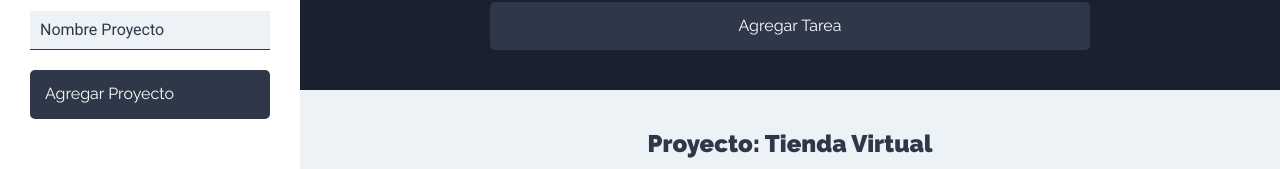
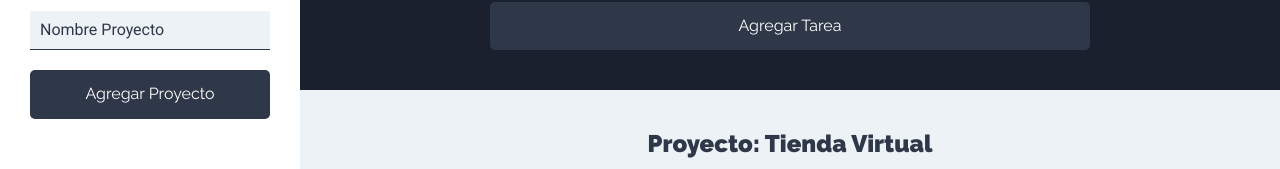
Before and after one commit to jimmy404/MERN-Client, a React (Create React App) app: page /proyectos in a window 1280 px wide. Both pictures are taken after a click on the button "Nuevo Proyecto". Shown: the part 202-371 px from the top of the page. Built offline with nearby package versions, Linux system fonts and the light colour scheme.

Commit message:
Adding code&ternary&repairing bug submit - NuevoProyecto.js

```diff
--- a/src/components/proyectos/NuevoProyecto.js
+++ b/src/components/proyectos/NuevoProyecto.js
@@ -5,7 +5,7 @@ const NuevoProyecto = () => {
 
     //Obtener state formulario
     const proyectosContext = useContext(proyectoContext);
-    const { formulario, mostrarFormulario, agregarProyecto } = proyectosContext;
+    const { formulario, errorformulario, mostrarFormulario, agregarProyecto, mostrarError } = proyectosContext;
 
     //State para proyecto
     const [proyecto, guardarProyecto] = useState({
@@ -29,6 +29,7 @@ const NuevoProyecto = () => {
 
         //Validar proyecto
         if(nombre === ''){
+            mostrarError();
             return;
         }
         //Agregar al state
@@ -69,15 +70,14 @@ const NuevoProyecto = () => {
                 />
 
                 <input
-                    type="text"
+                    type="submit"
                     className="btn btn-block btn-primario"
                     value="Agregar Proyecto"
                 />
 
                 </form>
-            ) : null
-        }
-
+            ) : null }
+                { errorformulario ? <p className="mensaje error">El nombre del proyecto es obligatorio</p> : null}
         </Fragment>
     );
 }
```
